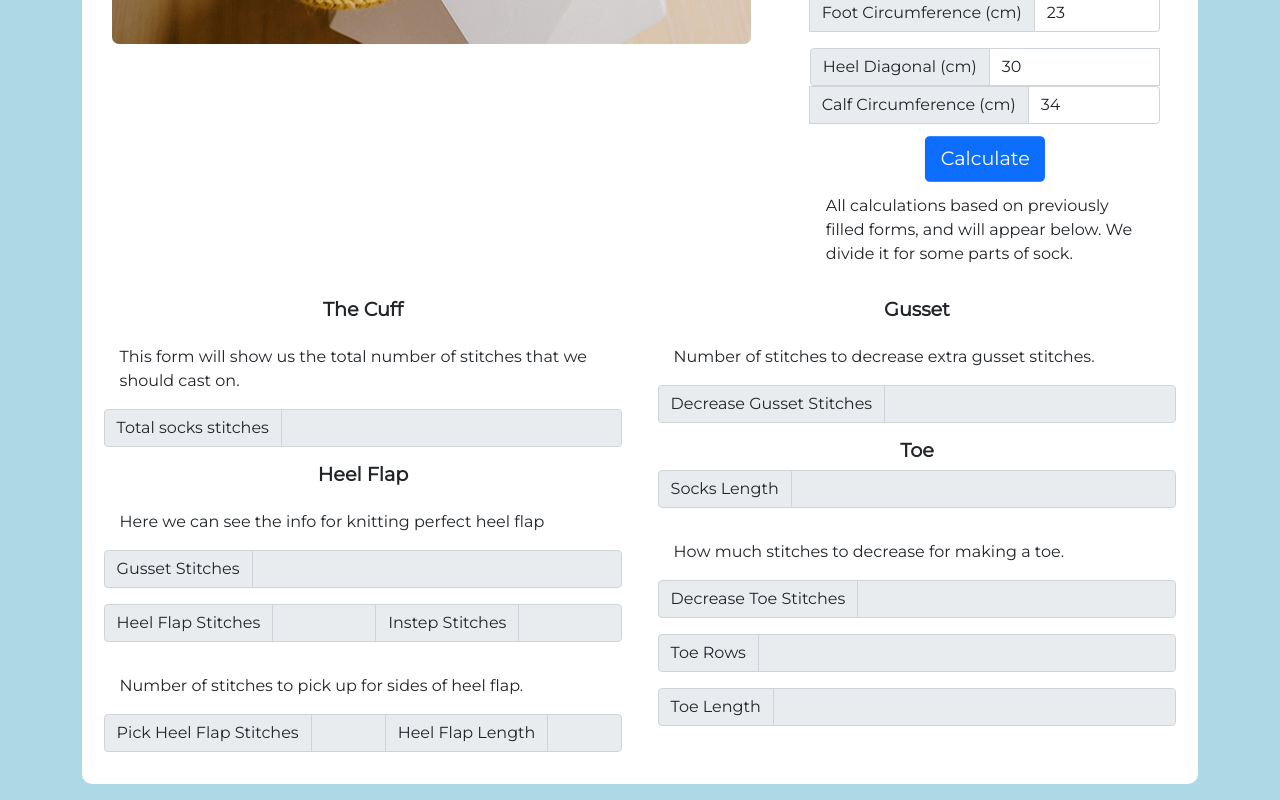
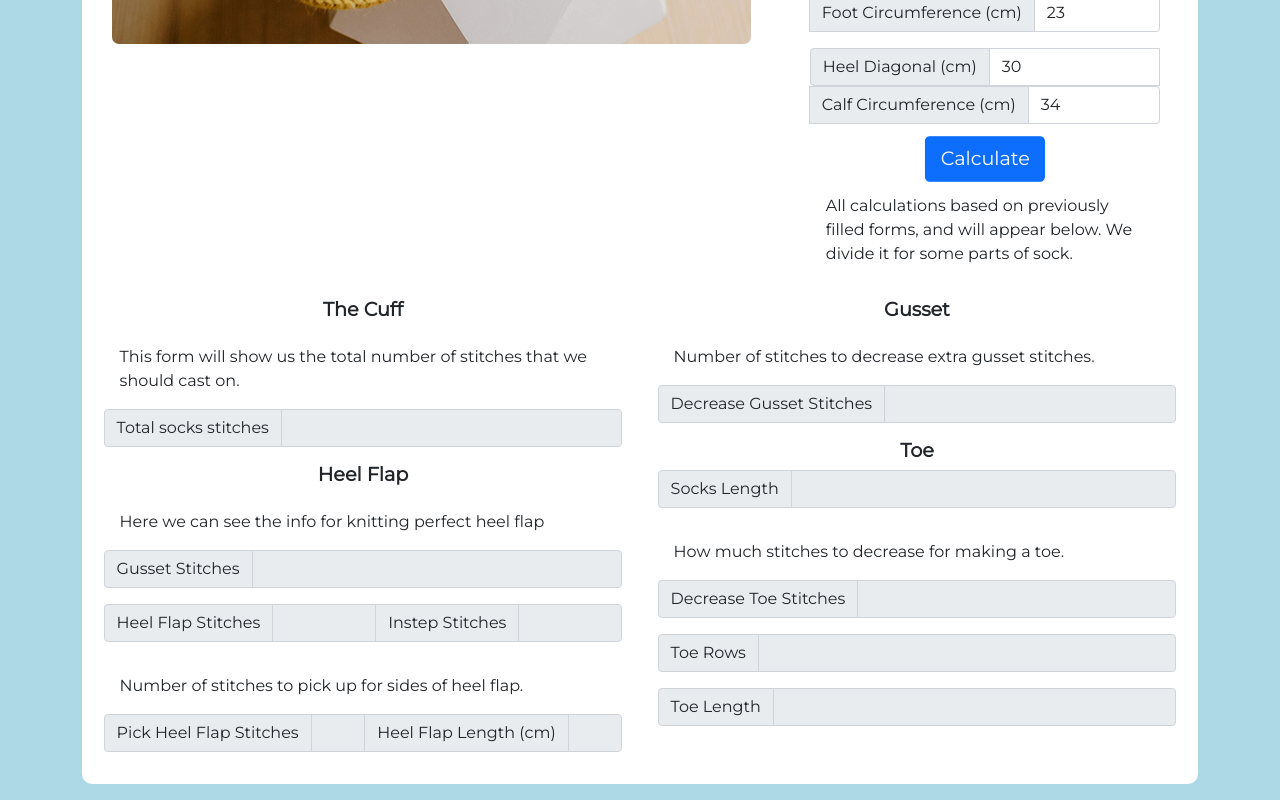
Before and after one commit to evoloshchenko/blanket-calc, a React (Create React App) app: page /socks in a window 1280 px wide. Shown: the part 713-1513 px from the top of the page. Built offline with nearby package versions, Linux system fonts and the light colour scheme.

Commit message:
Add some label changes

```diff
--- a/src/calculators/socks/Results.js
+++ b/src/calculators/socks/Results.js
@@ -72,7 +72,7 @@ const Results = ({
             value={pickHeelFlapStitches}
           />
           <NumberInput
-            label="Heel Flap Length"
+            label="Heel Flap Length (cm)"
             id="heel-flap-length"
             disabled
             value={heelFlapLength}
```
